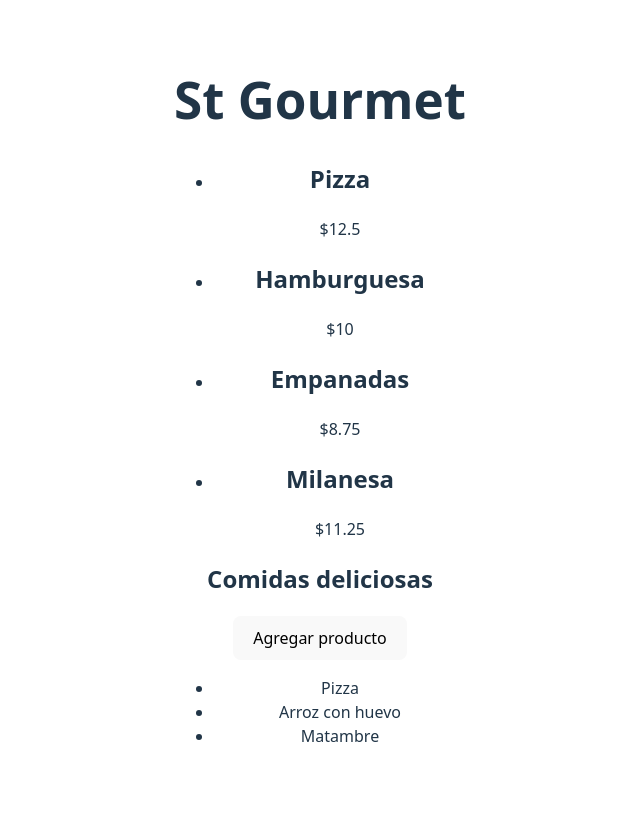
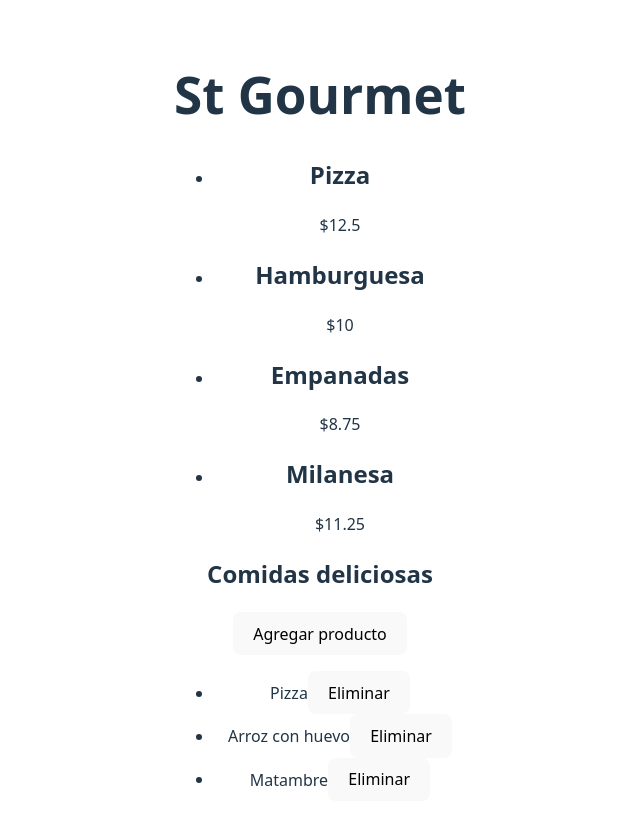
Before and after one commit to Sergio-Tolaba/st-gourmet, a React (Vite) app: page / in a window 1280 px wide. Shown: the top 824 px of the page, without its empty margins (320-960 px from the left). Before the commit the page ends 800 px from the top, so only its background shows below. Built offline with nearby package versions, Linux system fonts and the light colour scheme.

Commit message:
clic eliminar,llama funcion EliminarProducto(nombre),renderiza sin ese product(name)

```diff
--- a/src/components/Product.jsx
+++ b/src/components/Product.jsx
@@ -1,6 +1,10 @@
-const Product = ({name})=>{
-    return(
-        <li>{name}</li>
-    )
-}
-export default Product
+const Product = ({ name, onDelete }) => {
+  return (
+    <li>
+      {name}
+      {/* Agrego el boton Eliminar y llamo a la funcion definida en Inicio */}
+      <button onClick={() => onDelete(name)}>Eliminar</button>
+    </li>
+  );
+};
+export default Product;
--- a/src/components/ProductList.jsx
+++ b/src/components/ProductList.jsx
@@ -1,10 +1,12 @@
 import Product from './Product'
 
-const ProductList = ({items = []})=>{
+const ProductList = ({items = [], onDelete})=>{
     return(
         <ul>
             {items.map((item, index)=>(
-                <Product key={index} name={item} />
+                // Paso la función eliminarProducto como props=onDelete a cada Product
+                <Product key={index} name={item} onDelete={onDelete} />
+
             ))}
         </ul>
     )
--- a/src/pages/Inicio.jsx
+++ b/src/pages/Inicio.jsx
@@ -7,12 +7,16 @@ const Inicio = ()=>{
     const agregarProducto = ()=>{
         setProductos([...productos,"ñoquis"]) //actualiza estado si recargar la SPA
     }
+    const eliminarProducto = (nombre)=>{
+    setProductos(productos.filter((item)=> item !==nombre))
+    }
     return(
         <div>
             <h2>Comidas deliciosas</h2>
             <button onClick={agregarProducto}>Agregar producto</button>
             {/* estado productos pasa como props */}
-            <ProductList items={productos} />
+            {/* funcion eliminarProducto pasa como props| */}
+            <ProductList items={productos} onDelete={eliminarProducto} />
         </div>
 
     )
```
